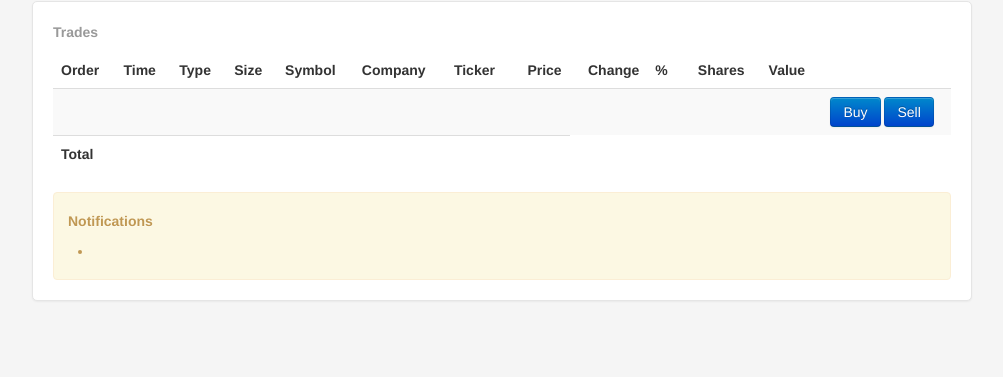
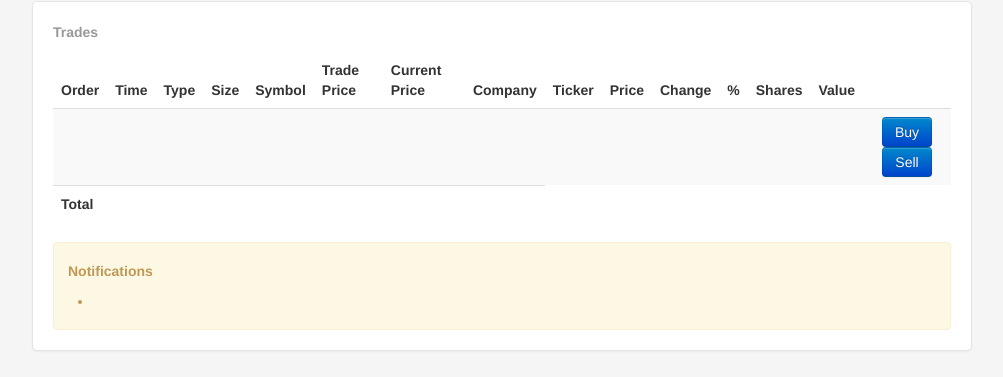
Before and after one commit to swastikajamwal/ets, a web app: page /traditional in a window 1280 px wide. Shown: the part 423-800 px from the top of the page, without its empty margins (138-1141 px from the left). Run offline with its HTML, style and script files only (its server is not run), Linux system fonts and the light colour scheme; data that the repository does not hold is empty.

Commit message:
added changes to code

```diff
--- a/pom.xml
+++ b/pom.xml
@@ -153,7 +153,7 @@
 		    <artifactId>quickfixj</artifactId>
 		    <version>1.5.3</version>
 		    <scope>system</scope>
-		    <systemPath>C:/work/workspaces/test/ets/lib/quickfixj-all-1.5.3.jar</systemPath>
+		    <systemPath>C:/WORK/workspaces/UCLMajorProject/ets/lib/quickfixj-all-1.5.3.jar</systemPath>
 		</dependency>
 
         <dependency>
--- a/src/main/java/com/fintek/ets/service/TradeServiceImpl.java
+++ b/src/main/java/com/fintek/ets/service/TradeServiceImpl.java
@@ -38,7 +38,7 @@ public class TradeServiceImpl implements TradeService {
 	 * In real application a trade is probably executed in an external system, i.e. asynchronously.
 	 */
 	public void executeTrade(Trade trade) {
-
+		System.out.println("executeTrade.....!!");
 		Portfolio portfolio = this.portfolioService.findPortfolio(trade.getUsername());
 		String ticker = trade.getTicker();
 		int sharesToTrade = trade.getShares();
--- a/src/main/resources/applicationContext.xml
+++ b/src/main/resources/applicationContext.xml
@@ -4,7 +4,7 @@
     xsi:schemaLocation="http://www.springframework.org/schema/beans
         http://www.springframework.org/schema/beans/spring-beans.xsd">
 
-    <bean id="qfj" class="com.fintek.ets.connectivity.QFJStarter" init-method="start">
-    </bean>
+    <!-- bean id="qfj" class="com.fintek.ets.connectivity.QFJStarter" init-method="start">
+    </bean-->
 
 </beans>
--- a/src/main/webapp/traditional/index.html
+++ b/src/main/webapp/traditional/index.html
@@ -71,6 +71,8 @@
               <th>Type</th>
               <th>Size</th>
               <th>Symbol</th>
+              <th>Trade Price</th>
+              <th>Current Price</th>
               <th>Company</th>
               <th>Ticker</th>
               <th class="number">Price</th>
@@ -83,6 +85,8 @@
           </thead>
           <tbody data-bind="foreach: portfolio().rows">
             <tr>
+              <td></td>
+              <td></td>
               <td></td>
               <td></td>
               <td></td>
```
